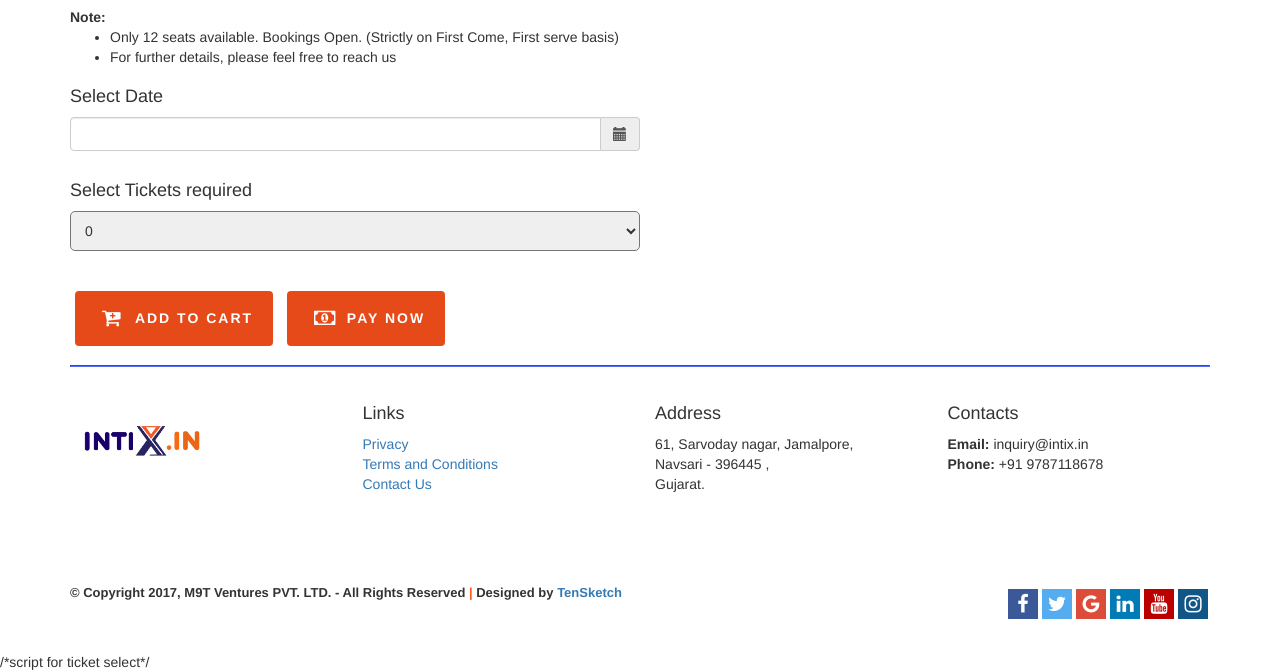
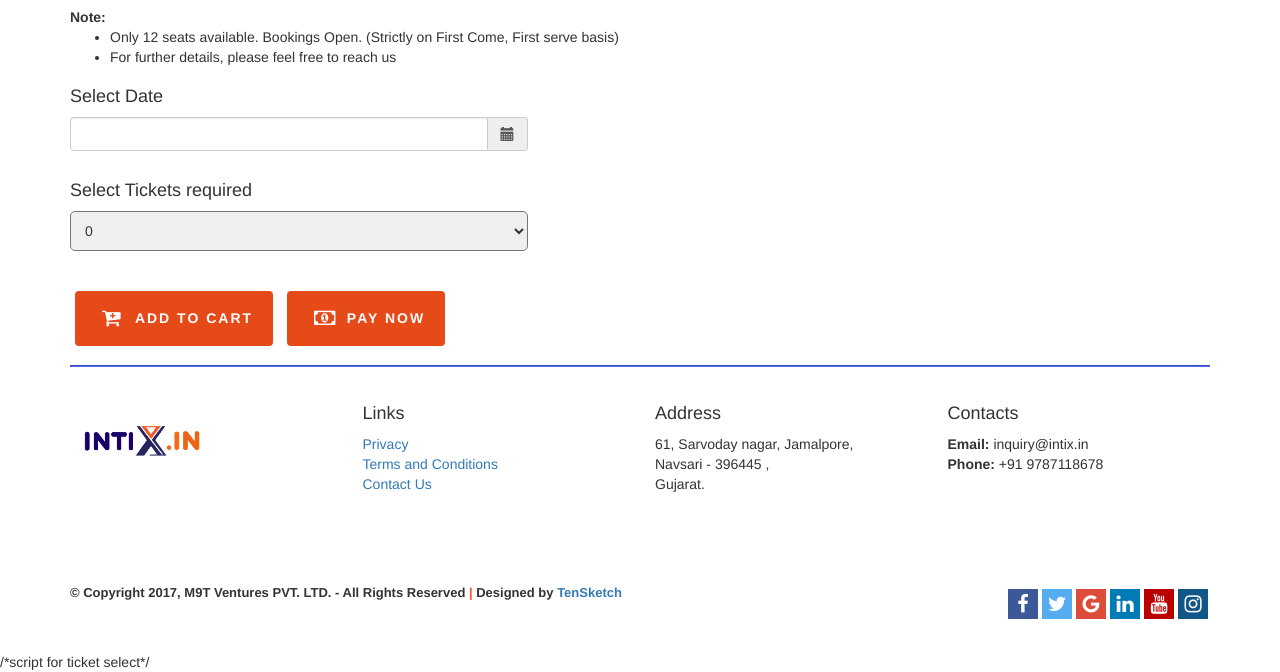
Before and after one commit to TenSketch/intix, a plain HTML site: page booknow.html in a window 1280 px wide. Shown: the part 1093-1765 px from the top of the page. Drawn offline with nearby package versions, Linux system fonts and the light colour scheme.

Commit message:
booknow page stlyes edited

```diff
--- a/booknow.html
+++ b/booknow.html
@@ -117,6 +117,7 @@
 
       </div>
 
+
       <section id="info">
           <div class="container">
               <hr>
@@ -160,9 +161,9 @@
       <section id="booknow">
           <div class="container">
               <div class="row">
-                  <div class="col-md-12">
+                  <div class="col-md-5">
                       <h4>Select Date</h4>
-                          <div class="input-group date" data-provide="datepicker" style="width:50%">
+                          <div class="input-group date" data-provide="datepicker">
                               <input type="text" class="form-control">
                               <div class="input-group-addon">
                                   <span class="glyphicon glyphicon-calendar"></span>
--- a/css/style.css
+++ b/css/style.css
@@ -316,7 +316,7 @@
                 border-radius: 5px;
                 padding-bottom: 10px;
                 padding-top: 10px;
-                width: 50%;
+                width: 100%;
                 text-align: left;
                 padding-left: 10px;
             }
```
